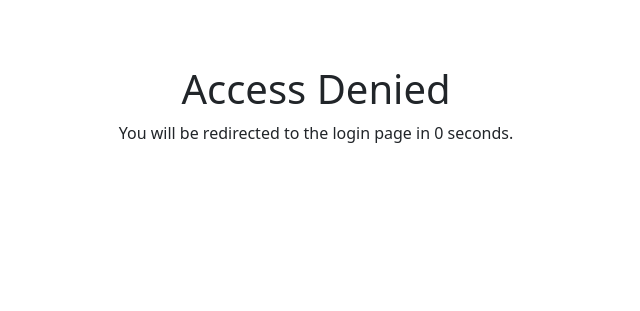
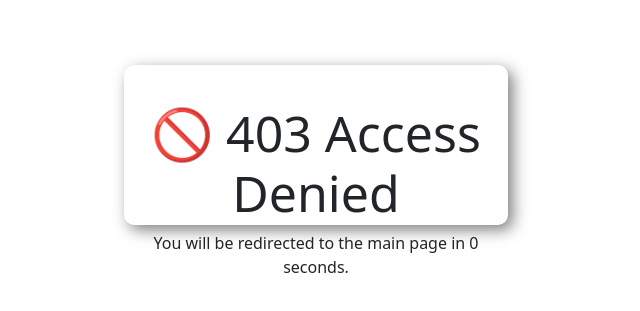
Before and after one commit to TwNici/Fullstack, a React (Vite) app in the folder frontend/: page /forbidden in a window 1280 px wide. Shown: the part 191-502 px from the top of the page, without its empty margins (324-964 px from the left). Built offline with nearby package versions, Linux system fonts and the light colour scheme.

Commit message:
403 404 css embedded

```diff
--- a/frontend/src/403Page.tsx
+++ b/frontend/src/403Page.tsx
@@ -22,9 +22,9 @@ export default function ForbiddenPage() {
     }, [navigate]);
 
     return (
-        <div style={{ textAlign: "center", marginTop: "20%" }}>
-            <h1>Access Denied</h1>
-            <p>You will be redirected to the login page in {counter} seconds.</p>
+        <div id={"content"} className={"shadow-and-radius "}>
+            <h1 className={"emoji-container"}>🚫 403 Access Denied</h1>
+            <p>You will be redirected to the main page in {counter} seconds.</p>
         </div>
     );
 }
--- a/frontend/src/404Page.tsx
+++ b/frontend/src/404Page.tsx
@@ -1,5 +1,6 @@
 import { useEffect, useState } from "react";
 import { useNavigate } from "react-router-dom";
+import "./CSS/404Page.css"
 
 export default function NotFoundPage() {
     const navigate = useNavigate();
@@ -22,8 +23,8 @@ export default function NotFoundPage() {
     }, [navigate]);
 
     return (
-        <div style={{ textAlign: "center", marginTop: "20%" }}>
-            <h1>Page not Found</h1>
+        <div id={"content"} className={"shadow-and-radius "}>
+            <h1 className={"emoji-container"}>🔍 404 Not Found</h1>
             <p>You will be redirected to the main page in {counter} seconds.</p>
         </div>
     );
--- /dev/null
+++ b/frontend/src/CSS/403Page.css
@@ -0,0 +1,9 @@
+#content{
+    text-align: center;
+    padding-top: 3%;
+    margin-top: 20%;
+    width: 20%;
+    height: 20%;
+    left: 40%;
+    position: absolute;
+}
--- /dev/null
+++ b/frontend/src/CSS/404Page.css
@@ -0,0 +1,15 @@
+#content{
+    text-align: center;
+    padding-top: 3%;
+    margin-top: 20%;
+    width: 30%;
+    height: 20%;
+    left: 35%;
+    position: absolute;
+}
+
+
+.emoji-container {
+    font-size: 50px;
+
+}
```
